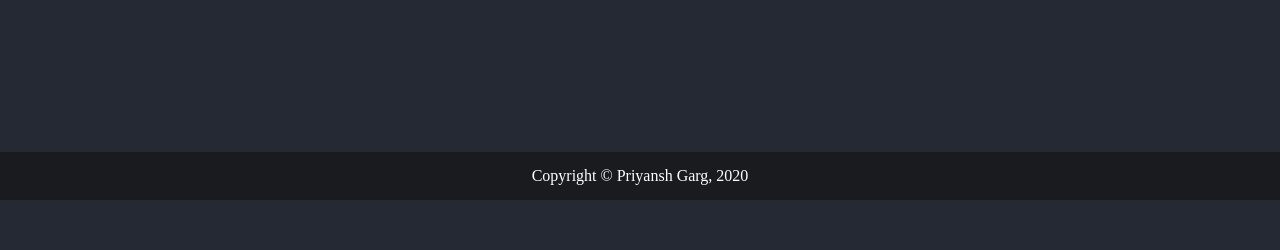
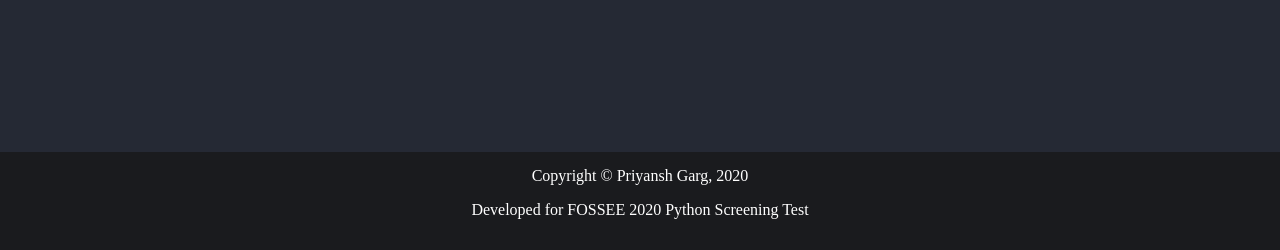
Before and after one commit to garg3133/fossee, a Django app: page / in a window 1280 px wide. Shown: the part 648-898 px from the top of the page. Before the commit the page ends 848 px from the top, so only its background shows below. Run offline with Django 3.2, Linux system fonts and the light colour scheme; some libraries are stand-ins or nearby versions.

Commit message:
Some changes in Footer

```diff
--- a/roomslotbooking/templates/snippets/footer.html
+++ b/roomslotbooking/templates/snippets/footer.html
@@ -13,6 +13,7 @@
 <footer>
 	<div class="container">
 		Copyright &copy; Priyansh Garg, 2020
+		<p>Developed for FOSSEE 2020 Python Screening Test</p>
 	</div>
 </footer>
 <!-- Footer ends -->
```
Also changed, not shown: roomslotbooking/templates/home/profile.html (deleted).
